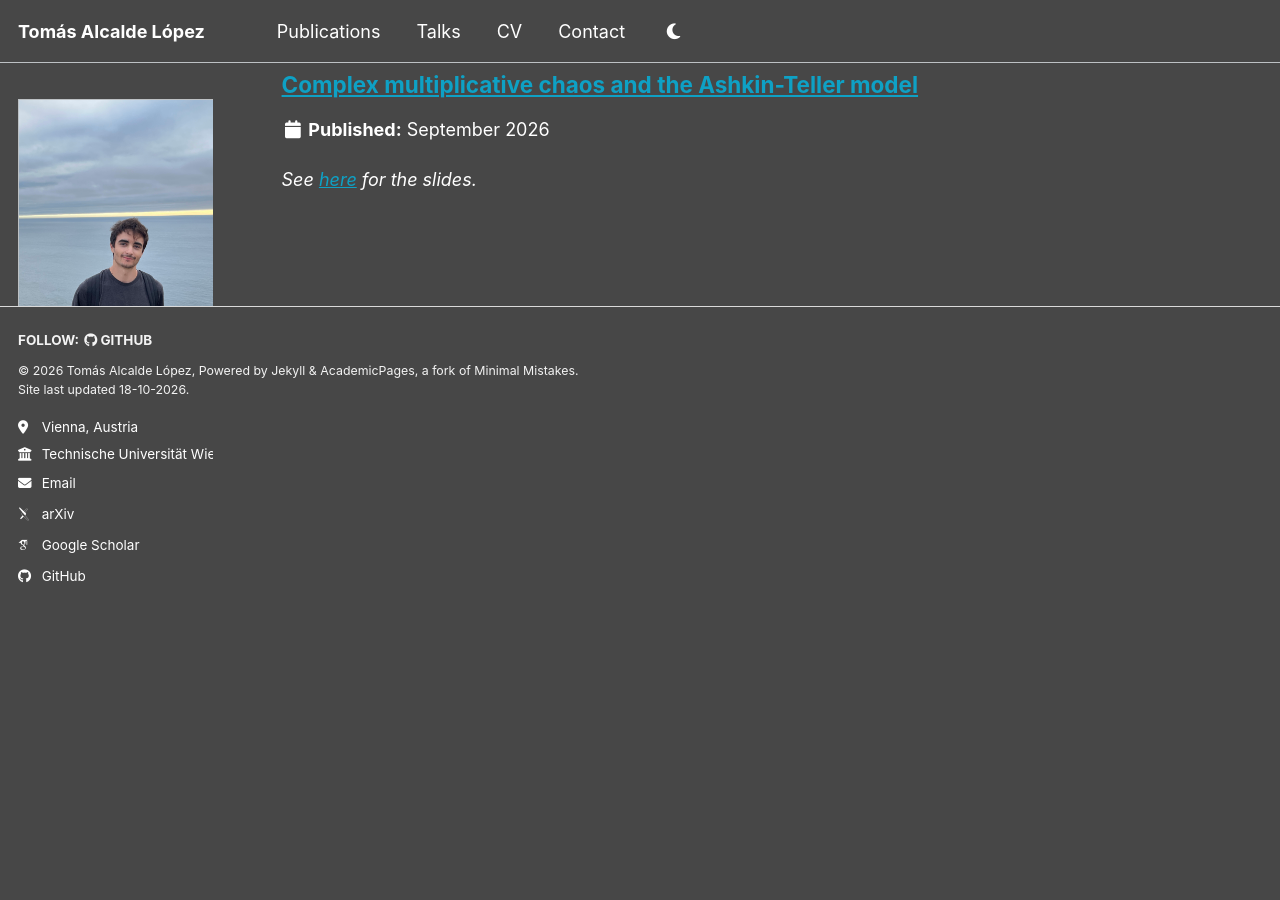
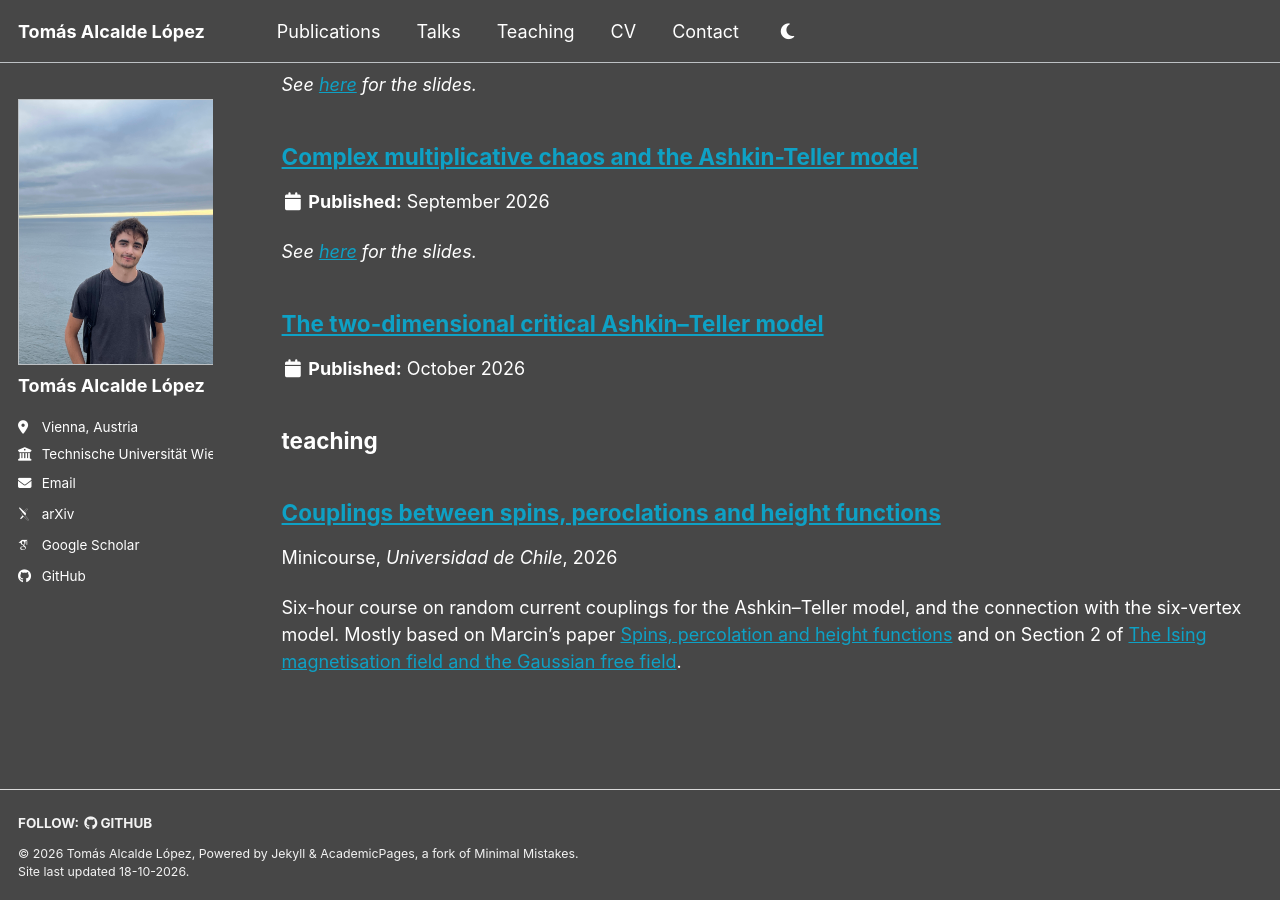
Before and after one commit to tomas-alcalde/tomas-alcalde.github.io, a Jekyll site: the page built from _pages/sitemap.md, in a window 1280 px wide and 900 px high, scrolled down 2423 px. Built offline with Jekyll 4.4.1, drawn with Linux system fonts in a browser that asks for light colours; some web fonts are replaced.

Commit message:
Added SPH minicourse to Teaching

```diff
--- a/_config.yml
+++ b/_config.yml
@@ -232,9 +232,9 @@ kramdown:
 
 # These settings control the types of collections used by the template
 collections:
-  #teaching:
-    #output: true
-    #permalink: /:collection/:path/
+  teaching:
+    output: true
+    permalink: /:collection/:path/
   publications:
     output: true
     permalink: /:collection/:path/
--- a/_data/navigation.yml
+++ b/_data/navigation.yml
@@ -14,8 +14,8 @@ main:
   - title: "Talks"
     url: /talks/
 
-  # - title: "Teaching"
-  #  url: /teaching/
+  - title: "Teaching"
+    url: /teaching/
 
   # - title: "Portfolio"
   #  url: /portfolio/
--- /dev/null
+++ b/_talks/chile.md
@@ -0,0 +1,9 @@
+---
+title: "The two-dimensional critical Ashkin--Teller model"
+collection: talks
+type: "Seminario de Probabilidades de Chile"
+permalink: /talks/chile
+venue: "Universidad de Chile"
+date: 10/2026
+location: "Santiago, Chile"
+---
--- /dev/null
+++ b/_teaching/chile_minicourse_SPH.md
@@ -0,0 +1,13 @@
+---
+title: "Couplings between spins, peroclations and height functions "
+collection: teaching
+type: "Minicourse"
+permalink: /teaching/chile_minicourse_SPH
+venue: "Universidad de Chile"
+date: 10/2026
+location: "Santiago, Chile"
+---
+
+Six-hour course on random current couplings for the Ashkin--Teller model, and the connection with the six-vertex model. Mostly based on Marcin's paper [Spins, percolation and height functions](https://arxiv.org/abs/1909.07351) and on Section 2 of [The Ising magnetisation field and the Gaussian free field]({% link _publications/ising_gff.md %}).
+
+I will post my (handwritten) notes eventually.
```
Also changed, not shown: _pages/teaching.html (added, +10 -0 lines).
